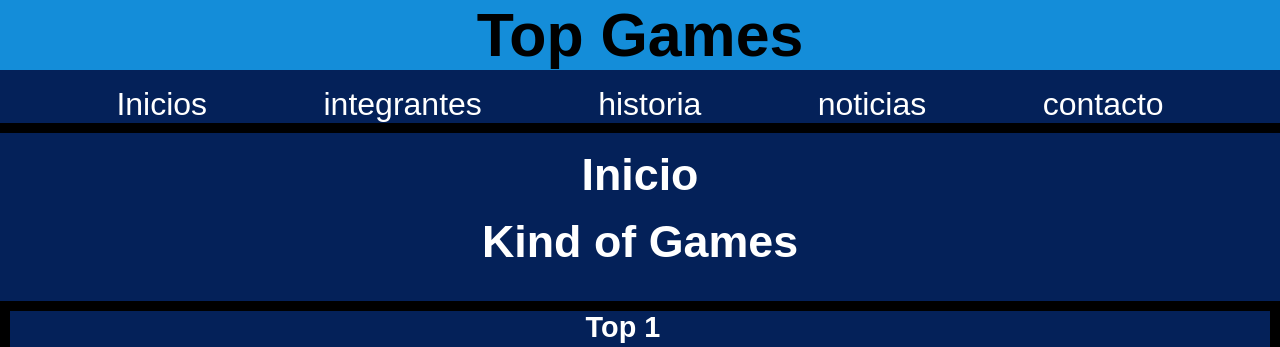
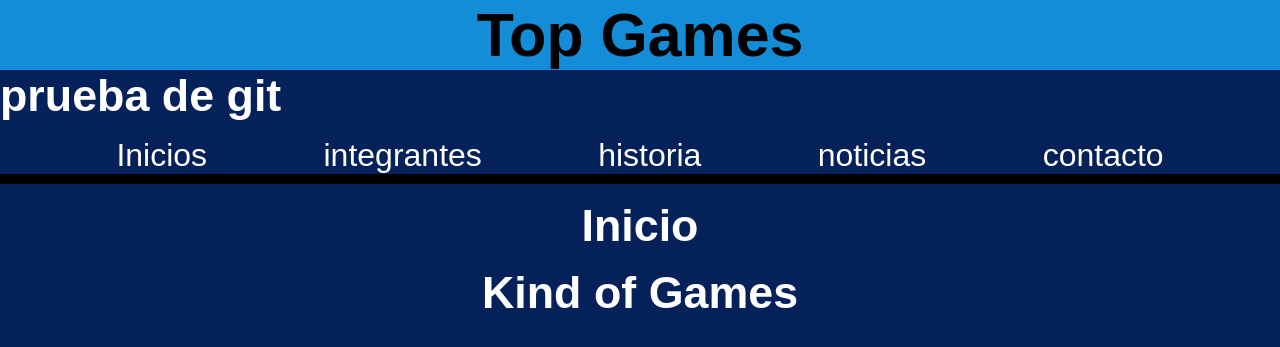
Before and after one commit to RoqueGlisci/Desafio_coderhouse, a plain HTML site: page index.html in a window 1280 px wide. Shown: the top 347 px of the page. Drawn offline with Linux system fonts and the light colour scheme; a web font is replaced by a local one.

Commit message:
desafio_eje_1

```diff
--- a/index.html
+++ b/index.html
@@ -10,6 +10,7 @@
 <body>
     <header>
         <h1 class="title">Top Games</h1>
+        <h2>prueba de git</h2>
     </header>
 
     <nav>
```
